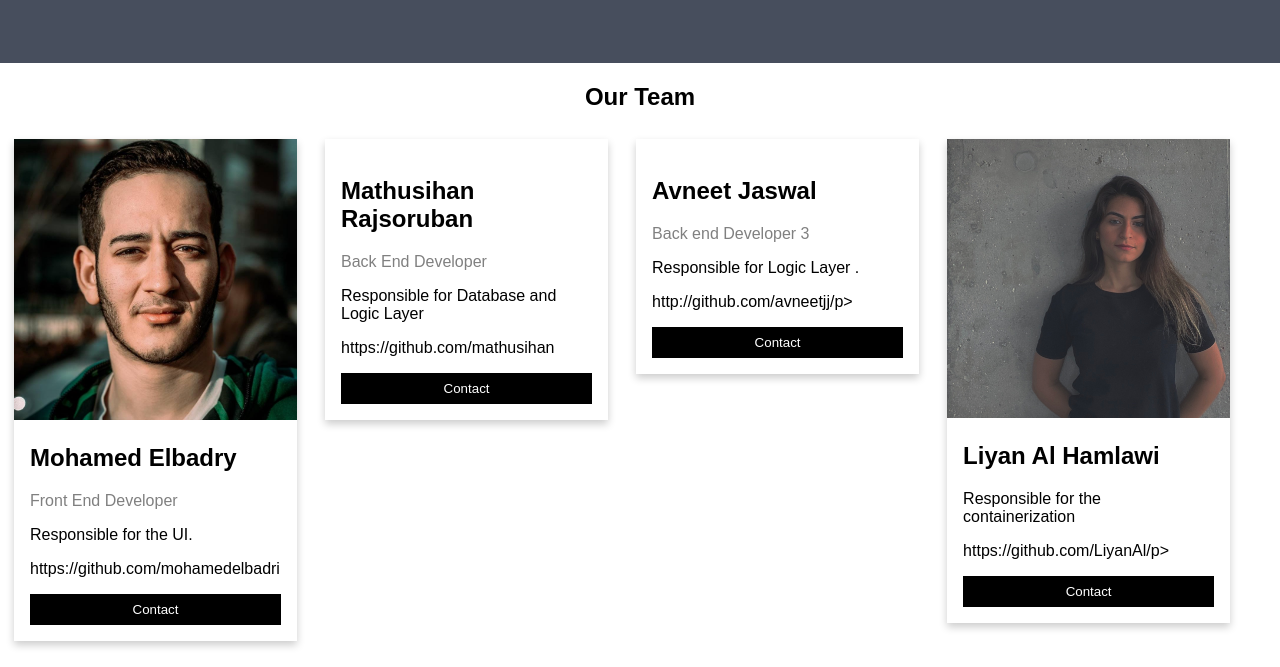
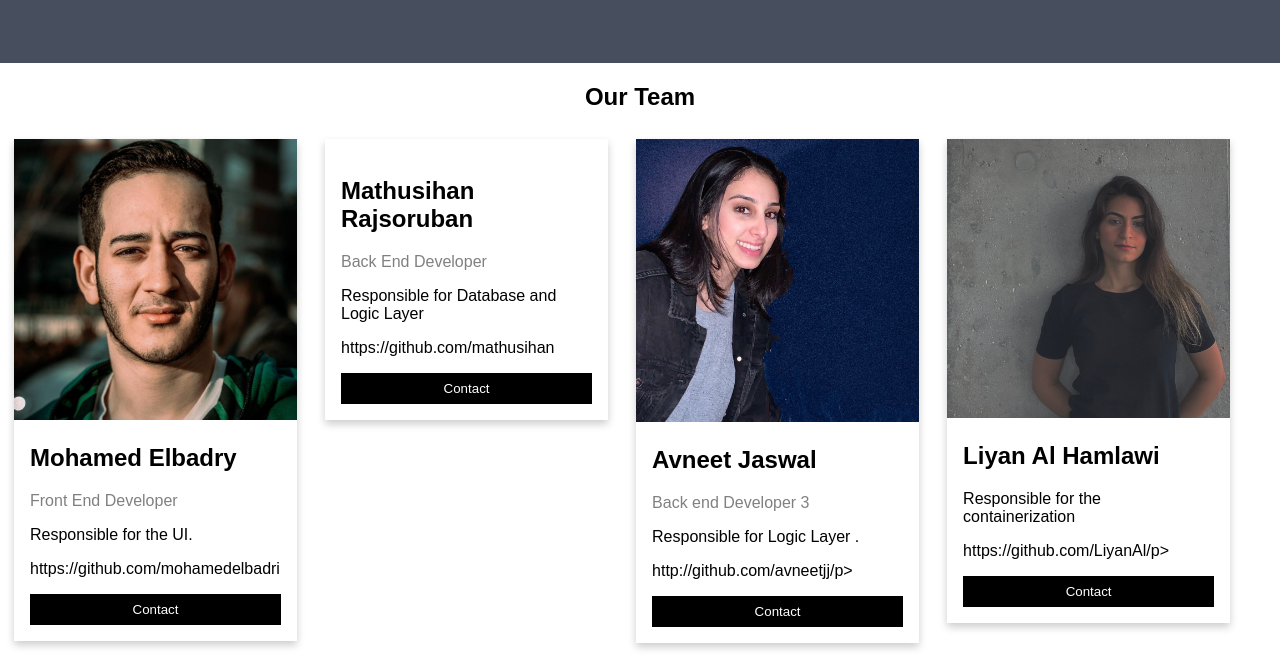
Before and after one commit to mathusihan/CPS831PROJECT, a website: page aboutus.html in a window 1280 px wide. Shown: the part 151-818 px from the top of the page. Drawn offline with Linux system fonts and the light colour scheme.

Commit message:
Update aboutus.html

```diff
--- a/aboutus.html
+++ b/aboutus.html
@@ -116,7 +116,7 @@
 
         <div class="column">
             <div class="card">
-                <img src="" alt="" style="width:100%">
+                <img src="img/pic1.jpeg" alt="" style="width:100%">
                 <div class="container">
                     <h2>Avneet Jaswal</h2>
                     <p class="title">Back end Developer 3</p>
```
